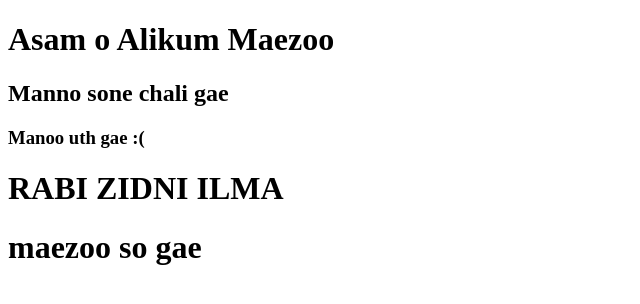
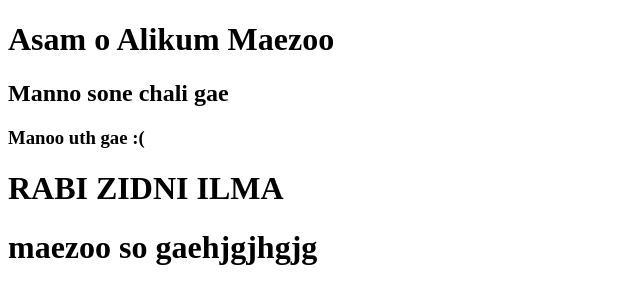
Before and after one commit to bluefingers/sataragainonubuntu4-11-2020, a plain HTML site: page index.html in a window 1280 px wide. Shown: the whole page, without its empty margins (0-640 px from the left). Drawn offline with Linux system fonts and the light colour scheme.

Commit message:
Update index.html

```diff
--- a/index.html
+++ b/index.html
@@ -10,6 +10,6 @@
     <h2>Manno sone chali gae</h2>
     <h3>Manoo uth gae :(</h3>
     <h1>RABI ZIDNI ILMA</h1>
-    <h1>maezoo so gae</h1>
+    <h1>maezoo so gaehjgjhgjg</h1>
 </body>
 </html>
```
